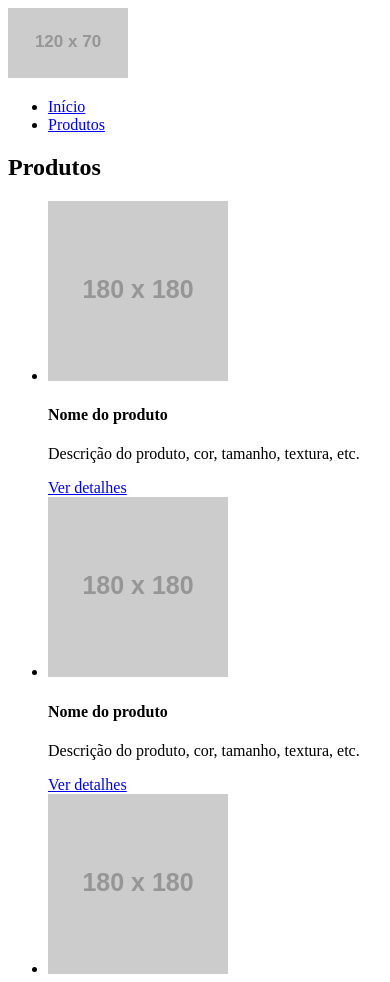
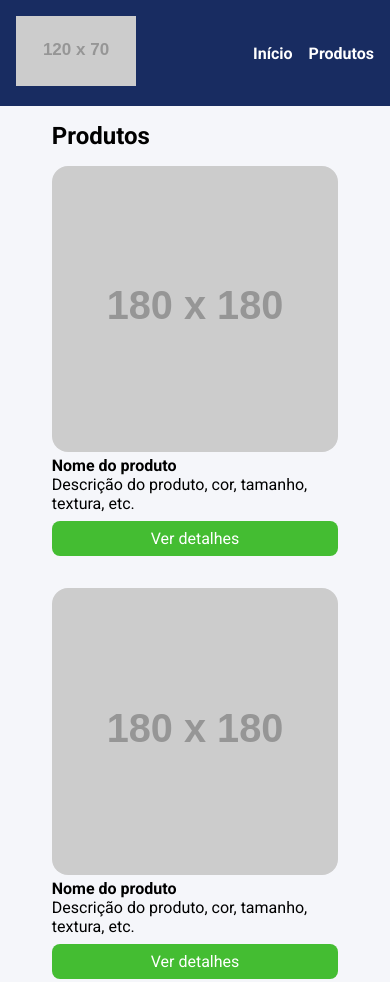
Before and after one commit to zeharoldoparente/curso_ebac_frontend, a website: page index.html in a window 390 px wide. Shown: the top 982 px of the page. Drawn offline with nearby package versions, Linux system fonts and the light colour scheme; files that its build step writes are made by us from their sources; placeholder pictures from the web are drawn by us.

Commit message:
finish project

```diff
--- a/index.html
+++ b/index.html
@@ -11,7 +11,7 @@
          href="https://fonts.googleapis.com/css2?family=Roboto:wght@400;700&display=swap"
          rel="stylesheet"
       />
-      <link rel="stylesheet" href="styles.css" />
+      <link rel="stylesheet" href="build/styles/main.css" />
    </head>
    <body>
       <header>
--- a/src/styles/main.less
+++ b/src/styles/main.less
@@ -0,0 +1,104 @@
+@import "maps.less";
+
+* {
+   margin: 0;
+   padding: 0;
+   box-sizing: border-box;
+   font-family: Roboto, sans-serif;
+}
+
+body {
+   background-color: #colors[cor-fundo];
+}
+
+li {
+   list-style: none;
+}
+
+header {
+   background-color: #colors[cor-azul];
+   position: sticky;
+   top: 0;
+   left: 0;
+
+   .container {
+      display: flex;
+      justify-content: space-between;
+      align-items: center;
+      padding: #space[espacamento];
+   }
+
+   .menu {
+      display: flex;
+
+      li {
+         font-weight: bold;
+         margin-left: #space[espacamento];
+      }
+
+      li a {
+         color: #colors[cor-branco];
+         text-decoration: none;
+      }
+   }
+}
+
+section {
+   padding: #space[espacamento];
+
+   .container {
+      max-width: 1024px;
+      width: 100%;
+      margin: 0 auto;
+   }
+
+   .products {
+      margin-top: #space[espacamento];
+      display: grid;
+      grid-template-columns: repeat(3, 32.66%);
+      column-gap: 1%;
+      row-gap: 4%;
+      width: 100%;
+
+      .product-item img {
+         width: 100%;
+         border-radius: #border[borda-raio];
+      }
+
+      .product-button {
+         display: block;
+         background-color: #colors[cor-verde];
+         color: #colors[cor-branco];
+         text-align: center;
+         padding: #space[espacamento-pequeno];
+         border-radius: #border[borda-raio-pequeno];
+         margin-top: #space[espacamento-pequeno];
+         text-decoration: none;
+
+         &:hover {
+            background-color: #colors[cor-verde-hover];
+         }
+      }
+   }
+
+   @media screen and (max-width: 1023px) {
+      .container {
+         max-width: 80%;
+      }
+
+      .products {
+         grid-template-columns: repeat(2, 48.5%);
+         column-gap: 3%;
+      }
+   }
+
+   @media screen and (max-width: 767px) {
+      .products {
+         display: block;
+
+         .product-item {
+            margin-bottom: 32px;
+         }
+      }
+   }
+}
--- /dev/null
+++ b/src/styles/maps.less
@@ -0,0 +1,17 @@
+#colors() {
+   cor-azul: #182c61;
+   cor-verde: #44bd32;
+   cor-verde-hover: #4cd137;
+   cor-fundo: #f5f6fa;
+   cor-branco: #fff;
+};
+
+#space() {
+   espacamento: 16px;
+   espacamento-pequeno: 8px;
+};
+
+#border() {
+   borda-raio: 16px;
+   borda-raio-pequeno: 8px;
+};
```
